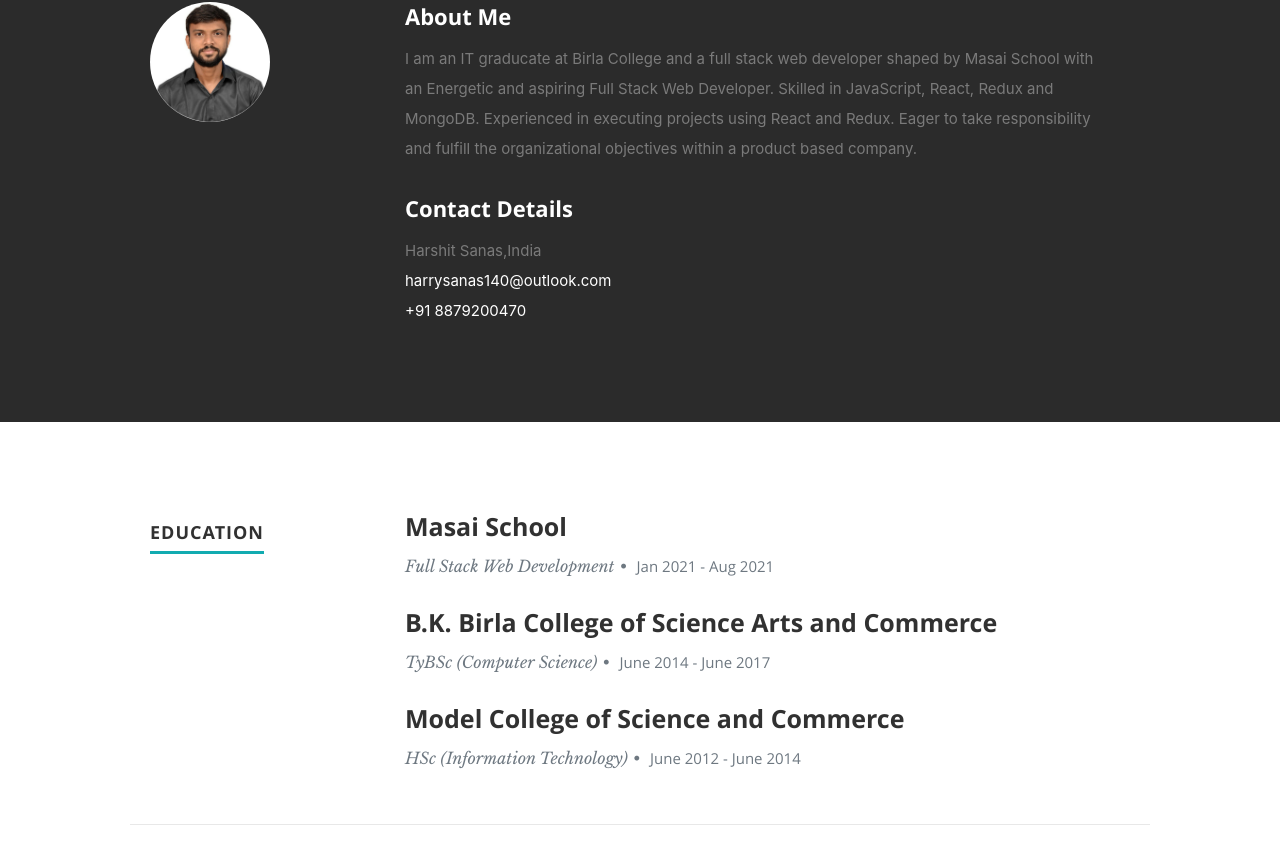
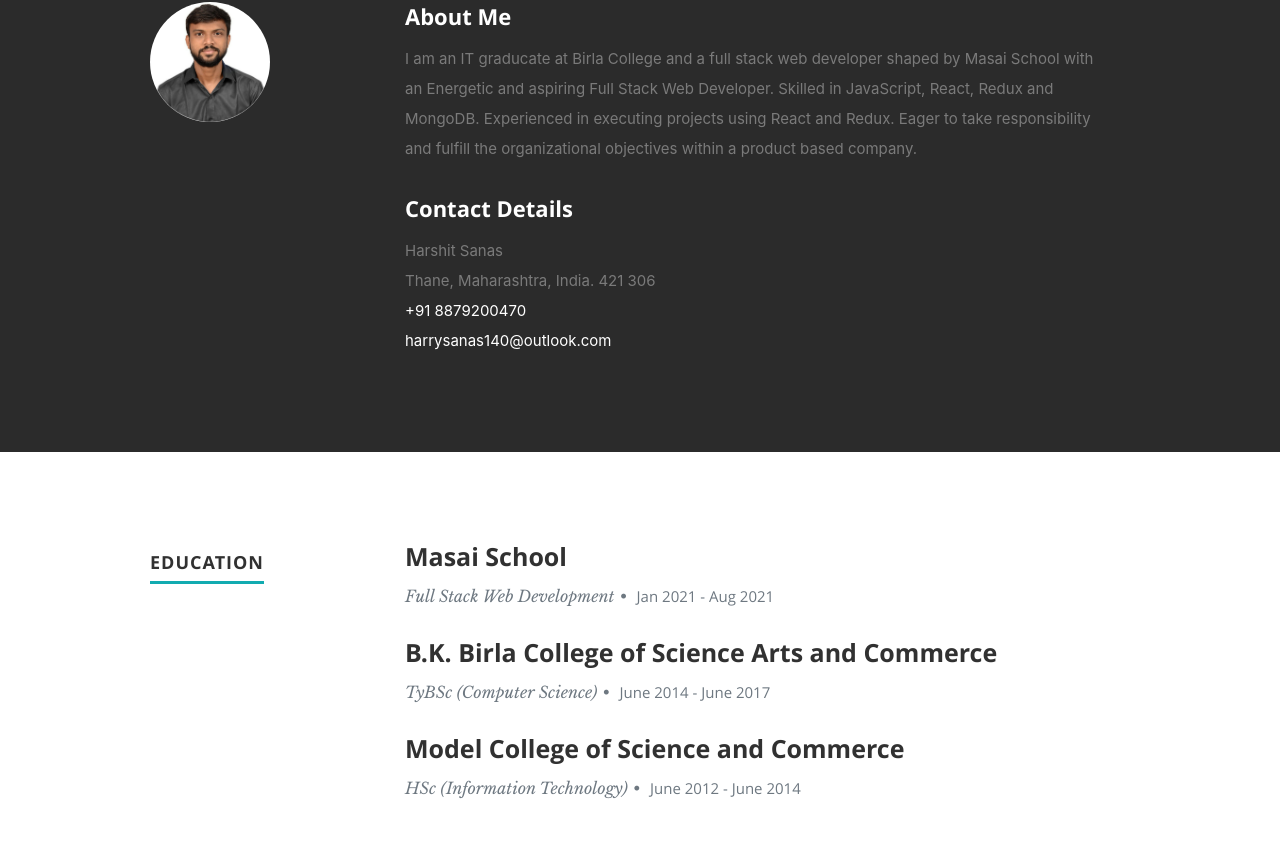
Before and after one commit to Harshsanas/Harshit_Portfolio, a React (Create React App) app: page / in a window 1280 px wide. Shown: the part 894-1747 px from the top of the page. Built offline with nearby package versions, Linux system fonts and the light colour scheme.

Commit message:
address update

```diff
--- a/src/components/About.js
+++ b/src/components/About.js
@@ -16,14 +16,16 @@ export default class About extends Component {
               <div className="columns contact-details">
                 <h2>Contact Details</h2>
                 <p className="address">
-                  <span>{resumeData.name}</span>,
-                  <span>{resumeData.address}</span>
+                  <span>{resumeData.name}</span><br />
+                  <span>
+                    {resumeData.address}
+                  </span>
                   <br />
                   <span>
+                    <a href="tel:+91 8879200470">{resumeData.mobNo}</a><br />
                     <a href="mailto: harrysanas140@outlook.com">
                       {resumeData.gmail}
-                    </a><br />
-                    <a href="tel:+91 8879200470">{resumeData.mobNo}</a>
+                    </a>
                   </span>
                 </p>
               </div>
--- a/src/resumeData.js
+++ b/src/resumeData.js
@@ -25,7 +25,7 @@ let resumeData = {
   ],
   aboutme:
     "I am an IT graducate at Birla College and a full stack web developer shaped by Masai School with an Energetic and aspiring Full Stack Web Developer. Skilled in JavaScript, React, Redux and MongoDB. Experienced in executing projects using React and Redux. Eager to take responsibility and fulfill the organizational objectives within a product based company.",
-  address: "India",
+  address: "Thane, Maharashtra, India. 421 306",
   website: "https://github.com/Harshsanas",
   gmail:"harrysanas140@outlook.com",
   mobNo:"+91 8879200470",
```
